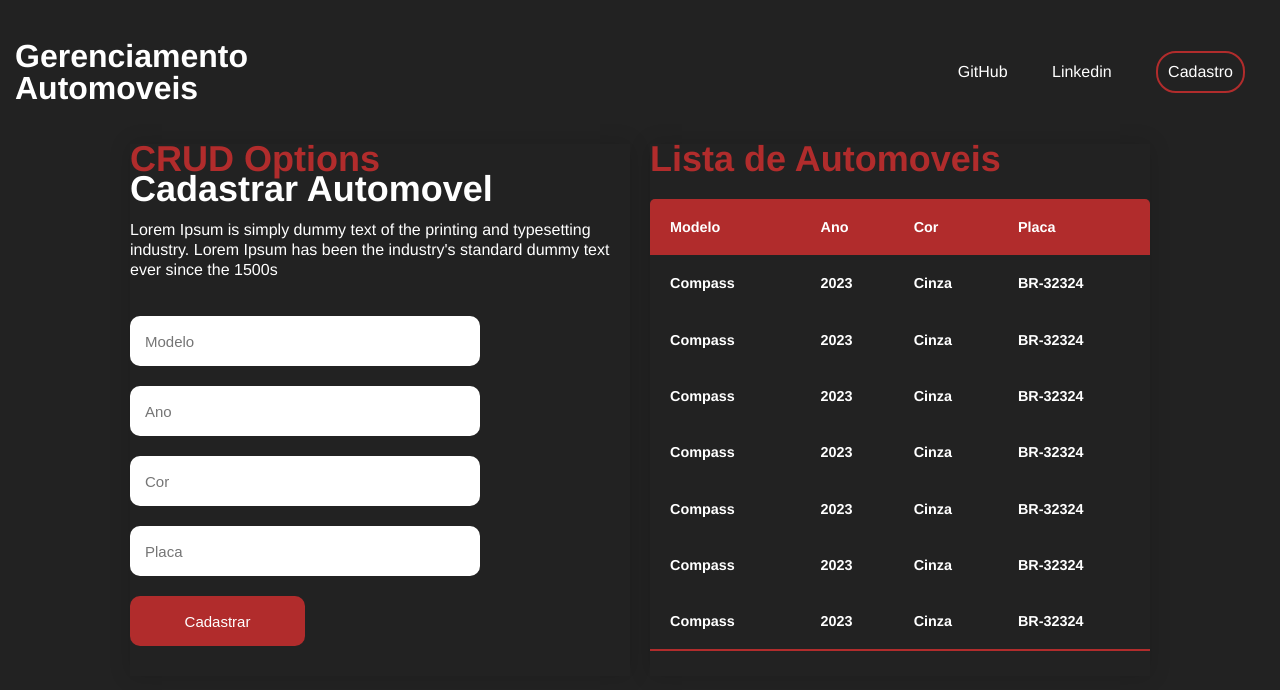
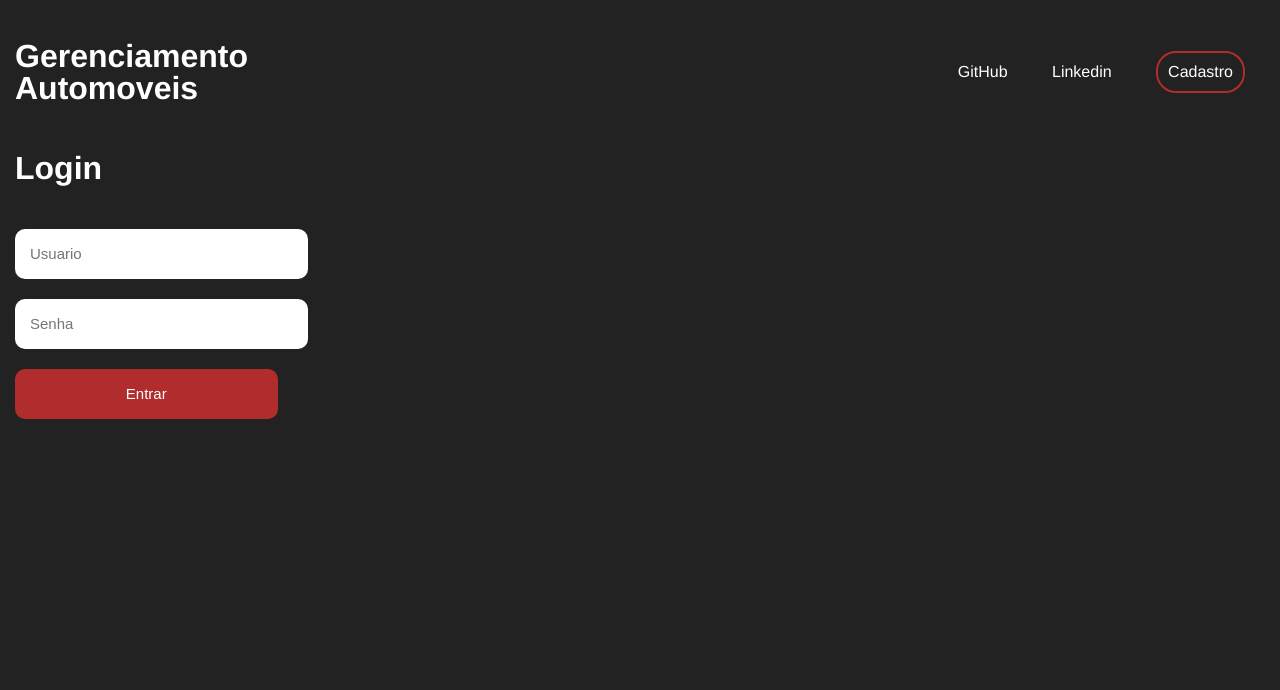
Before and after one commit to pl4cydo/CRUD-SVELTE-PHP-MYSQL, a Svelte app in the folder front/: page / in a window 1280 px wide. Shown: the top 690 px of the page. Built offline with nearby package versions, Linux system fonts and the light colour scheme.

Commit message:
criação de conexão com o banco de dados com php, login do php e login funcional no svelte

```diff
--- a/front/src/Stores.js
+++ b/front/src/Stores.js
@@ -1,3 +1,25 @@
 import { writable } from "svelte/store";
 
-export const state = writable('crud')
+export const state = writable('login')
+
+export const users = writable([]);
+export const currentUser = writable(null);
+// export const products = writable([]);
+
+
+export const login = async (username, pw) => {
+    const formData = new FormData();
+    formData.append('username', username);
+    formData.append('password', pw);
+    const response = await fetch('http://localhost:8001/login.php', {
+        method: 'post',
+        body: formData
+    });
+    if (!response.ok) {
+        alert('usuário ou senha incorretos');
+        return;
+    }
+    const data = await response.json();
+    currentUser.set(data);
+    // loadProducts(data.id)
+}
--- a/front/src/tools/Login.svelte
+++ b/front/src/tools/Login.svelte
@@ -1,8 +1,43 @@
+<script>
+    import { state, currentUser, login } from "../Stores";
+
+    const form = {
+        username: "",
+        pw: "",
+    };
+
+    const handleForm = async () => {
+        await login(form.username, form.pw);
+        if ($currentUser) {
+            $state = 'crud';
+        }
+    };
+
+</script>
+
 <div id="boxLogin">
     <h1>Login</h1>
-    <form action="">
-        <input id="loginInput" type="text" placeholder="Usuario">
-        <input id="loginInput" type="text" placeholder="Senha">
-        <input id="loginButton" type="submit" value="Entrar">
+    <form on:submit|preventDefault={handleForm}>
+            <input
+            id="loginInput"
+            type="text"
+            name="usarname"
+            bind:value={form.username}
+            placeholder="Usuario"
+            required
+        />
+        <input
+            id="loginInput"
+            type="password"
+            name="pw"
+            bind:value={form.pw}
+            placeholder="Senha"
+            required
+        />
+        <input
+            id="loginButton"
+            type="submit"
+            value="Entrar"
+        />
     </form>
 </div>
```
Also changed, not shown: 2 other files (tests, documents, lock files or other folders).
